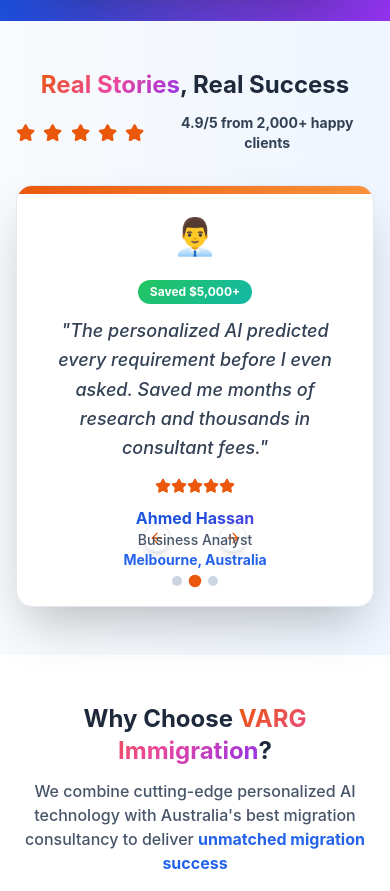
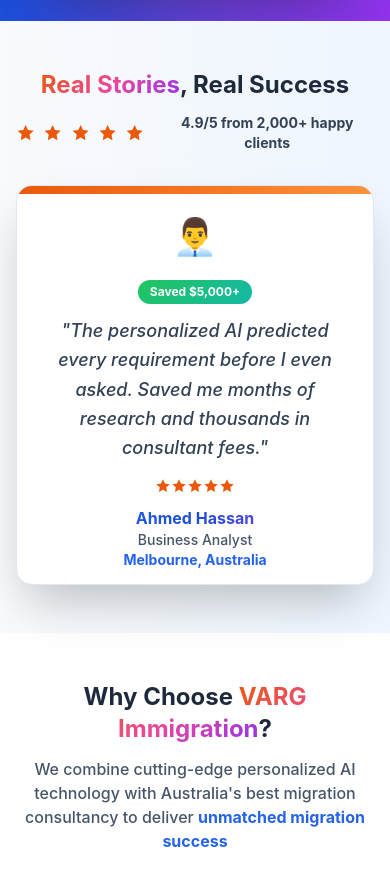
Before and after one commit to gsihag/varg-immigration, a React (Vite) app: page / in a window 390 px wide. Shown: the part 860-1751 px from the top of the page. Built offline with nearby package versions, Linux system fonts and the light colour scheme.

Commit message:
Fix testimonial navigation
Align arrows with dots, limit dots to 3, and disable dot responsiveness.

```diff
--- a/src/components/home/TestimonialCard.tsx
+++ b/src/components/home/TestimonialCard.tsx
@@ -1,6 +1,5 @@
 
 import React from 'react';
-import { Star } from 'lucide-react';
 
 interface TestimonialCardProps {
   testimonial: {
@@ -14,19 +13,26 @@ interface TestimonialCardProps {
   };
   show: boolean;
   animationClass: string;
+  children?: React.ReactNode;
 }
 
-const TestimonialCard: React.FC<TestimonialCardProps> = ({ testimonial, show, animationClass }) => {
+const TestimonialCard: React.FC<TestimonialCardProps> = ({
+  testimonial,
+  show,
+  animationClass,
+  children,
+}) => {
   return (
     <div
       className={`
-        absolute inset-0 p-5 lg:p-6 transition-all duration-350 ease-in-out
+        absolute inset-0 p-5 lg:p-6 transition-all duration-350 ease-in-out flex flex-col justify-between
         ${show ? 'opacity-100 z-10' : 'opacity-0 z-0 pointer-events-none'} ${animationClass}
       `}
       style={{ animationFillMode: 'both' }}
       aria-hidden={!show}
     >
-      <div className="text-center mb-7"> {/* This mb-7 ensures space between content and dots/navigation */}
+      <div>
+        <div className="text-center mb-3">
           <div className="text-4xl mb-3 float-animation">{testimonial.avatar}</div>
           <div className="inline-block bg-gradient-success rounded-full px-3 py-1 text-white font-bold text-xs mb-3">
             {testimonial.highlight}
@@ -36,7 +42,7 @@ const TestimonialCard: React.FC<TestimonialCardProps> = ({ testimonial, show, an
           </blockquote>
           <div className="flex justify-center mb-3">
             {[...Array(testimonial.rating)].map((_, i) => (
-            <Star key={i} className="w-4 h-4 fill-action-orange text-action-orange" />
+              <svg key={i} className="w-4 h-4 fill-action-orange text-action-orange" viewBox="0 0 24 24" fill="currentColor"><polygon points="12,17.75 5.95,21 7.13,13.97 2,9.24 9.03,8.18 12,2 14.97,8.18 22,9.24 16.87,13.97 18.05,21" /></svg>
             ))}
           </div>
           <div className="font-bold text-base text-slate-800 gradient-text-blue">{testimonial.name}</div>
@@ -44,6 +50,9 @@ const TestimonialCard: React.FC<TestimonialCardProps> = ({ testimonial, show, an
           <div className="text-trust-blue font-bold text-sm">{testimonial.location}</div>
         </div>
       </div>
+      {/* Navigation goes at the bottom */}
+      <div className="mt-4">{children}</div>
+    </div>
   );
 };
 
--- a/src/components/home/TestimonialNavigation.tsx
+++ b/src/components/home/TestimonialNavigation.tsx
@@ -11,6 +11,15 @@ interface TestimonialNavigationProps {
   animating: boolean;
 }
 
+const getDotRange = (testimonialCount: number, activeIndex: number) => {
+  if (testimonialCount <= 3) {
+    return { start: 0, end: testimonialCount };
+  }
+  if (activeIndex === 0) return { start: 0, end: 3 };
+  if (activeIndex === testimonialCount - 1) return { start: testimonialCount - 3, end: testimonialCount };
+  return { start: activeIndex - 1, end: activeIndex + 2 };
+};
+
 const TestimonialNavigation: React.FC<TestimonialNavigationProps> = ({
   testimonialCount,
   activeIndex,
@@ -18,51 +27,55 @@ const TestimonialNavigation: React.FC<TestimonialNavigationProps> = ({
   onPrev,
   onNext,
   animating
-}) => (
-  <div className="w-full flex flex-col items-center mt-7">
-    {/* Arrow Navigation */}
-    <div className="flex items-center justify-center gap-12 mb-4">
+}) => {
+  const { start, end } = getDotRange(testimonialCount, activeIndex);
+  const visibleDots = Array.from({ length: Math.min(3, testimonialCount) }, (_, i) => start + i);
+
+  return (
+    <div className="w-full flex flex-col items-center">
+      <div className="flex items-center justify-center gap-6 pt-0">
         <button
           aria-label="Previous review"
-        className="bg-white bg-opacity-70 hover:bg-opacity-100 text-action-orange hover:text-white hover:bg-action-orange shadow-md w-7 h-7 rounded-full flex items-center justify-center transition-all duration-200 border border-slate-200 hover:scale-110"
+          className="bg-white bg-opacity-70 hover:bg-opacity-100 text-action-orange hover:text-white hover:bg-action-orange shadow-md w-6 h-6 rounded-full flex items-center justify-center transition-all duration-200 border border-slate-200 hover:scale-110"
           onClick={onPrev}
           disabled={animating}
           tabIndex={0}
           style={{ outline: 'none' }}
           type="button"
         >
-        <ArrowLeft className="w-4 h-4" />
+          <ArrowLeft className="w-3.5 h-3.5" />
         </button>
+
+        <div className="flex justify-center gap-2 relative">
+          {visibleDots.map((idx) => (
+            <button
+              key={idx}
+              aria-label={`Go to testimonial ${idx + 1}`}
+              className={`w-2.5 h-2.5 rounded-full transition-all duration-300
+                ${activeIndex === idx
+                  ? 'bg-action-orange scale-125 shadow-lg'
+                  : 'bg-slate-300 hover:bg-slate-400'}`}
+              onClick={() => onDotClick(idx)}
+              disabled={animating}
+              type="button"
+            />
+          ))}
+        </div>
+
         <button
           aria-label="Next review"
-        className="bg-white bg-opacity-70 hover:bg-opacity-100 text-action-orange hover:text-white hover:bg-action-orange shadow-md w-7 h-7 rounded-full flex items-center justify-center transition-all duration-200 border border-slate-200 hover:scale-110"
+          className="bg-white bg-opacity-70 hover:bg-opacity-100 text-action-orange hover:text-white hover:bg-action-orange shadow-md w-6 h-6 rounded-full flex items-center justify-center transition-all duration-200 border border-slate-200 hover:scale-110"
           onClick={onNext}
           disabled={animating}
           tabIndex={0}
           style={{ outline: 'none' }}
           type="button"
         >
-        <ArrowRight className="w-4 h-4" />
+          <ArrowRight className="w-3.5 h-3.5" />
         </button>
-    </div>
-    {/* Dots Navigation */}
-    <div className="flex justify-center mt-2 gap-2 z-30 relative">
-      {Array.from({ length: testimonialCount }).map((_, idx) => (
-        <button
-          key={idx}
-          aria-label={`Go to testimonial ${idx + 1}`}
-          className={`w-2.5 h-2.5 rounded-full transition-all duration-300
-            ${activeIndex === idx
-              ? 'bg-action-orange scale-125 shadow-lg'
-              : 'bg-slate-300 hover:bg-slate-400'}`
-          }
-          onClick={() => onDotClick(idx)}
-          disabled={animating}
-          type="button"
-        />
-      ))}
       </div>
     </div>
   );
+};
 
 export default TestimonialNavigation;
--- a/src/components/home/TestimonialsSection.tsx
+++ b/src/components/home/TestimonialsSection.tsx
@@ -1,4 +1,3 @@
-
 import React, { useState, useEffect, useRef } from 'react';
 import { Star } from 'lucide-react';
 import TestimonialCard from './TestimonialCard';
@@ -150,7 +149,7 @@ const TestimonialsSection = () => {
           </h2>
           <div className="flex justify-center items-center gap-2 mb-4">
             {[...Array(5)].map((_, i) => (
-              <Star key={i} className="w-5 h-5 fill-action-orange text-action-orange" />
+              <svg key={i} className="w-5 h-5 fill-action-orange text-action-orange" viewBox="0 0 24 24" fill="currentColor"><polygon points="12,17.75 5.95,21 7.13,13.97 2,9.24 9.03,8.18 12,2 14.97,8.18 22,9.24 16.87,13.97 18.05,21" /></svg>
             ))}
             <span className="ml-2 text-slate-700 font-bold text-sm">4.9/5 from 2,000+ happy clients</span>
           </div>
@@ -171,19 +170,20 @@ const TestimonialsSection = () => {
                     testimonial={testimonial}
                     show={index === activeTestimonial}
                     animationClass={getAnimationClass(index)}
-                  />
+                  >
+                    {/* Navigation goes at the bottom of the card, always */}
+                    <TestimonialNavigation
+                      testimonialCount={testimonials.length}
+                      activeIndex={activeTestimonial}
+                      onDotClick={goToTestimonial}
+                      onPrev={handlePrev}
+                      onNext={handleNext}
+                      animating={animating}
+                    />
+                  </TestimonialCard>
                 ) : null;
               })}
             </div>
-            {/* Navigation (arrows and dots) - INSIDE the testimonial card at bottom */}
-            <TestimonialNavigation
-              testimonialCount={testimonials.length}
-              activeIndex={activeTestimonial}
-              onDotClick={goToTestimonial}
-              onPrev={handlePrev}
-              onNext={handleNext}
-              animating={animating}
-            />
           </div>
         </div>
       </div>
```
Lines whose indentation alone changed are shown as unchanged.
